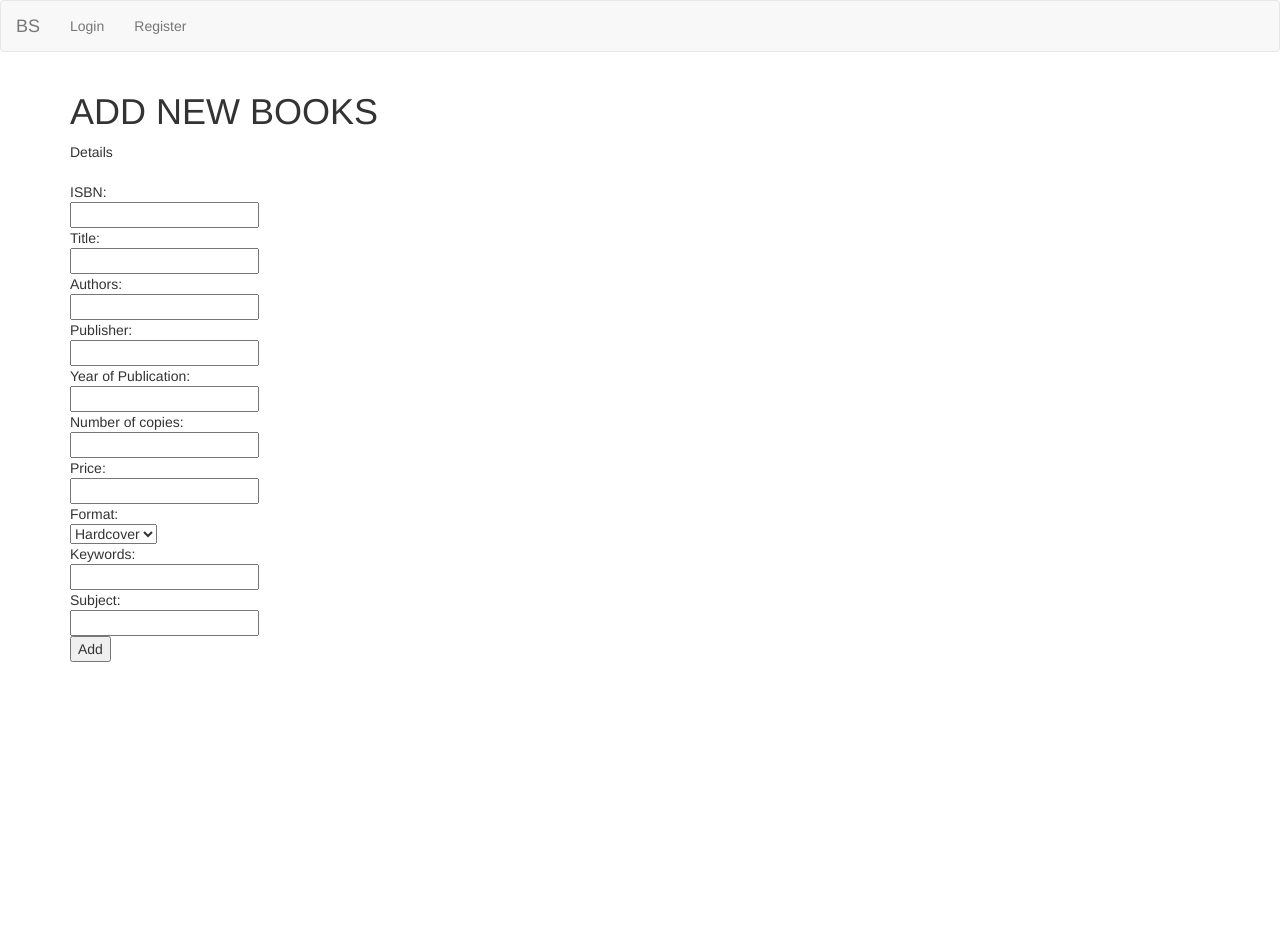
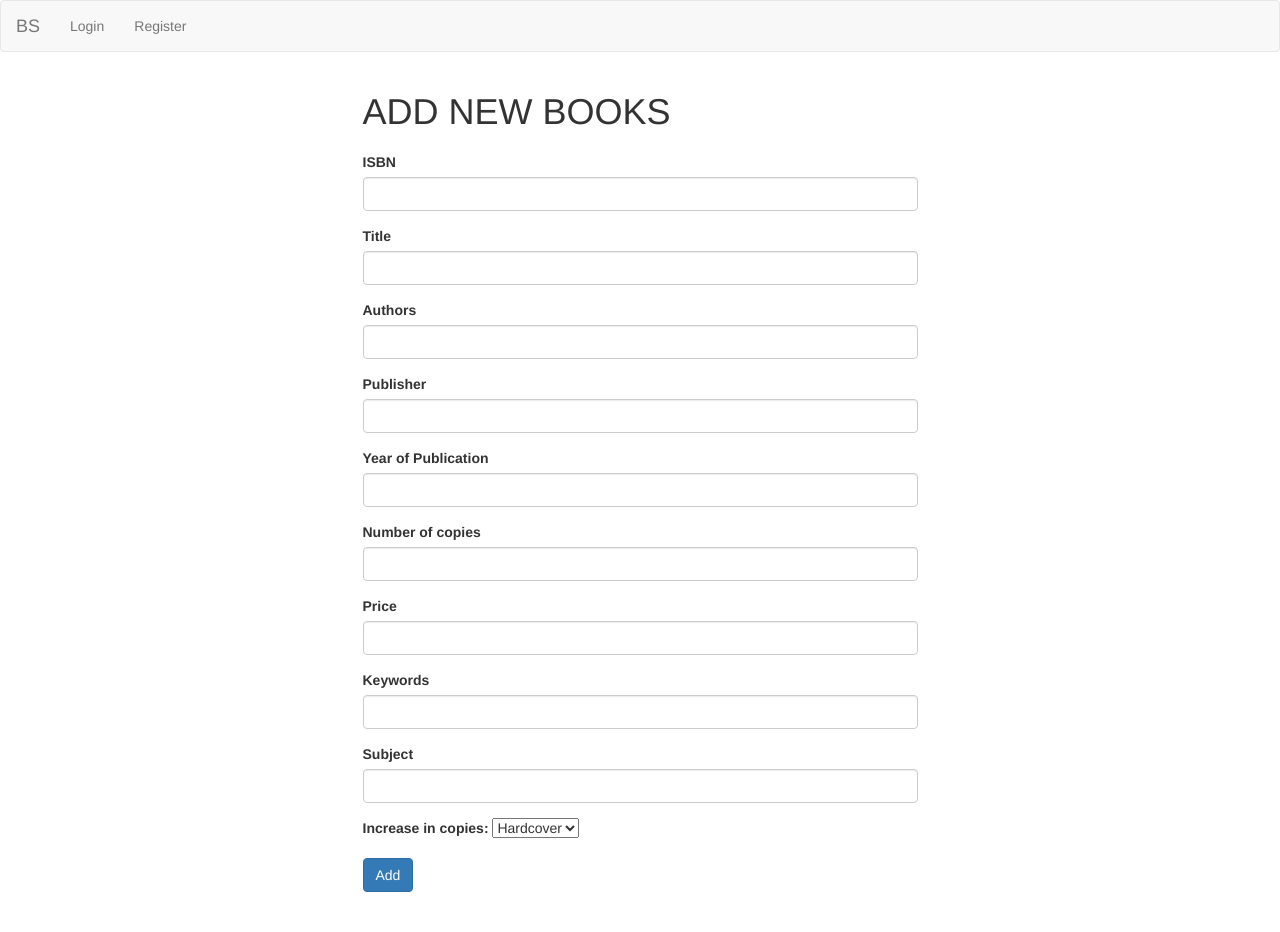
Before and after one commit to weilong-l/Bookstore, a PHP site: page /new_books.php in a window 1280 px wide. Before the commit the page ends 800 px from the top, so only its background shows below. Run offline with PHP 8.4, Linux system fonts and the light colour scheme.

Commit message:
UI improvement for admin

```diff
--- a/login.php
+++ b/login.php
@@ -1,4 +1,3 @@
-
 <?php
 include_once 'require/config.php';
 include $header_loc;
--- a/new_books.php
+++ b/new_books.php
@@ -7,6 +7,8 @@ $current_url = base64_encode($url="http://".$_SERVER['HTTP_HOST'].$_SERVER['REQU
 ?>
 
 <div class="container">
+	<div class="row">
+		<div class="col-md-6 col-md-offset-3">
 <?php
 	if (isset($_POST['addbook'])) {
 		// Creating variables from input data
@@ -38,36 +40,53 @@ $current_url = base64_encode($url="http://".$_SERVER['HTTP_HOST'].$_SERVER['REQU
 		ADD NEW BOOKS
 	</h1>
 
-	Details
-
 	<form action="new_books.php" method="POST">
 
-	ISBN: <br>
-	<input type="text" name="ISBN"> <br>
-	Title: <br>
-	<input type="text" name="title"> <br>
-	Authors: <br>
-	<input type="text" name="authors"> <br>
-	Publisher: <br>
-	<input type="text" name="publisher"> <br>
-	Year of Publication: <br>
-	<input type="text" name="year"> <br>
-	Number of copies: <br>
-	<input type="text" name="copies"> <br>
-	Price: <br>
-	<input type="text" name="price"> <br>
-	Format: <br>
-	<select name="format">
-		<option value="hardcover">Hardcover</option>
-		<option value="softcover">Softcover</option>
-	</select> <br>
-	Keywords: <br>
-	<input type="text" name="keywords"> <br>
-	Subject: <br>
-	<input type="text" name="subject"> <br>
+		<div class="form-group">
+		    <label>ISBN</label>
+		    <input type="text" name="ISBN" class="form-control" placeholder="">
+		</div>
+		<div class="form-group">
+		    <label>Title</label>
+		    <input type="text" name="title" class="form-control" placeholder="">
+		</div>
+		<div class="form-group">
+		    <label>Authors</label>
+		    <input type="text" name="authors" class="form-control" placeholder="">
+		</div>
+		<div class="form-group">
+		    <label>Publisher</label>
+		    <input type="text" name="publisher" class="form-control" placeholder="">
+		</div>
+		<div class="form-group">
+		    <label>Year of Publication</label>
+		    <input type="text" name="year" class="form-control" placeholder="">
+		</div>
+		<div class="form-group">
+		    <label>Number of copies</label>
+		    <input type="text" name="copies" class="form-control" placeholder="">
+		</div>
+		<div class="form-group">
+		    <label>Price</label>
+		    <input type="text" name="price" class="form-control" placeholder="">
+		</div>
+		<div class="form-group">
+		    <label>Keywords</label>
+		    <input type="text" name="keywords" class="form-control" placeholder="">
+		</div>
+		<div class="form-group">
+		    <label>Subject</label>
+		    <input type="text" name="subject" class="form-control" placeholder="">
+		</div>
+		<div class="form-group">
+		    <label>Increase in copies:</label>
+			<select name="format">
+				<option value="hardcover">Hardcover</option>
+				<option value="softcover">Softcover</option>
+			</select> <br>
+		</div>
 
-	<input type="submit" name="addbook" value="Add">
-
+		<input class="btn btn-primary" type="submit" name="addbook" value="Add">
 	</form>
 </div>
 <?php include $footer_loc; ?>
```
Also changed, not shown: statistic.php (+40 -29 lines), update_inventory.php (+13 -7 lines).
